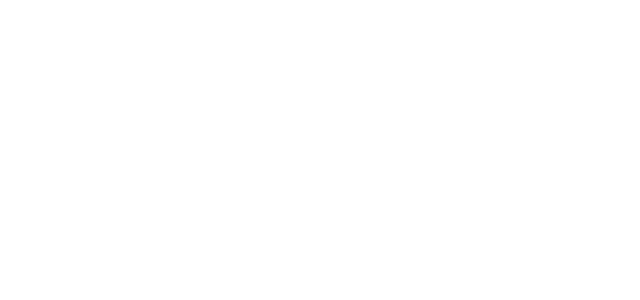
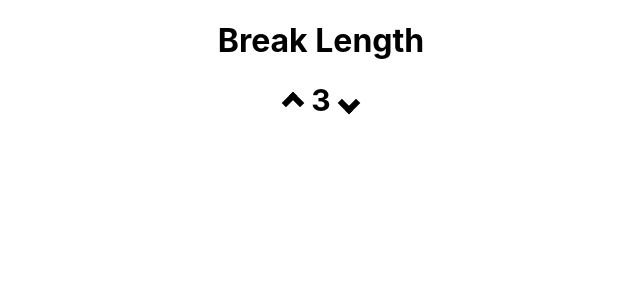
Before and after one commit to samkahchiin/pomodoro-clock, a React (Create React App) app: page / in a window 1280 px wide. Shown: the top 300 px of the page, without its empty margins (319-959 px from the left). Built offline with nearby package versions, Linux system fonts and the light colour scheme.

Commit message:
[Finishes] Added timecontrol

```diff
--- a/src/App.js
+++ b/src/App.js
@@ -1,9 +1,11 @@
 import React from 'react';
 import './App.css';
+import ControlPanel from './containers/ControlPanel/ControlPanel';
 
 function App() {
   return (
     <div className="App">
+      <ControlPanel />
     </div>
   );
 }
--- /dev/null
+++ b/src/components/TimeControl/TimeControl.js
@@ -0,0 +1,17 @@
+import React from 'react';
+import classes from './TimeControl.module.css'
+
+const timeControl = (props) => {
+  return (
+    <div className={classes.TimeControl}>
+      <h1>{props.type + " Length"}</h1>
+      <p>
+        <span><i className={classes.ArrowUp}/></span>
+        <span className={classes.Duration}>{props.duration}</span>
+        <span><i className={classes.ArrowDown}/></span>
+      </p>
+    </div>
+  );
+};
+
+export default timeControl;
--- /dev/null
+++ b/src/components/TimeControl/TimeControl.module.css
@@ -0,0 +1,29 @@
+.TimeControl {
+}
+
+.TimeControl h1 {
+  text-transform: capitalize;
+}
+
+.TimeControl i{
+  border: solid black;
+  border-width: 0 6px 6px 0;
+  display: inline-block;
+  padding: 5px;
+  margin: 0 10px;
+}
+
+.TimeControl .Duration {
+  font-size: 30px;
+  font-weight: bold;
+}
+
+.ArrowUp {
+  transform: rotate(-135deg);
+  -webkit-transform: rotate(-135deg);
+}
+
+.ArrowDown {
+  transform: rotate(45deg);
+  -webkit-transform: rotate(45deg);
+}
--- /dev/null
+++ b/src/containers/ControlPanel/ControlPanel.js
@@ -0,0 +1,12 @@
+import React, { Component } from 'react';
+import TimeControl from '../../components/TimeControl/TimeControl';
+
+class ControlPanel extends Component {
+  render() {
+    return(
+      <TimeControl type="break" duration={3}/>
+    );
+  }
+}
+
+export default ControlPanel;
```
Also changed, not shown: src/components/BreakControl/BreakControl.js (added), src/components/MediaControl/MediaControl.js (added), src/components/SessionControl/SessionControl.js (added), src/components/Timer/Timer.js (added).
